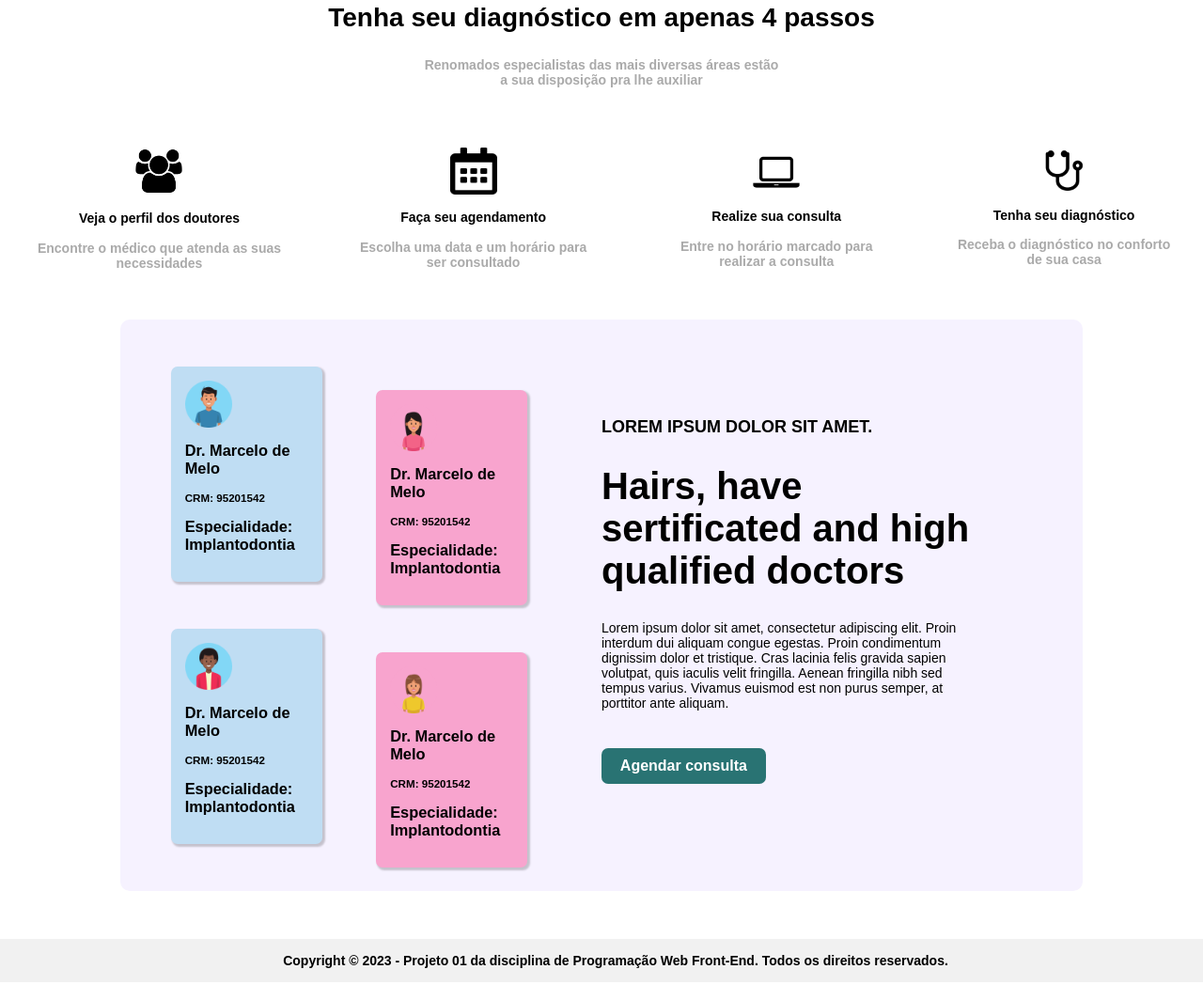
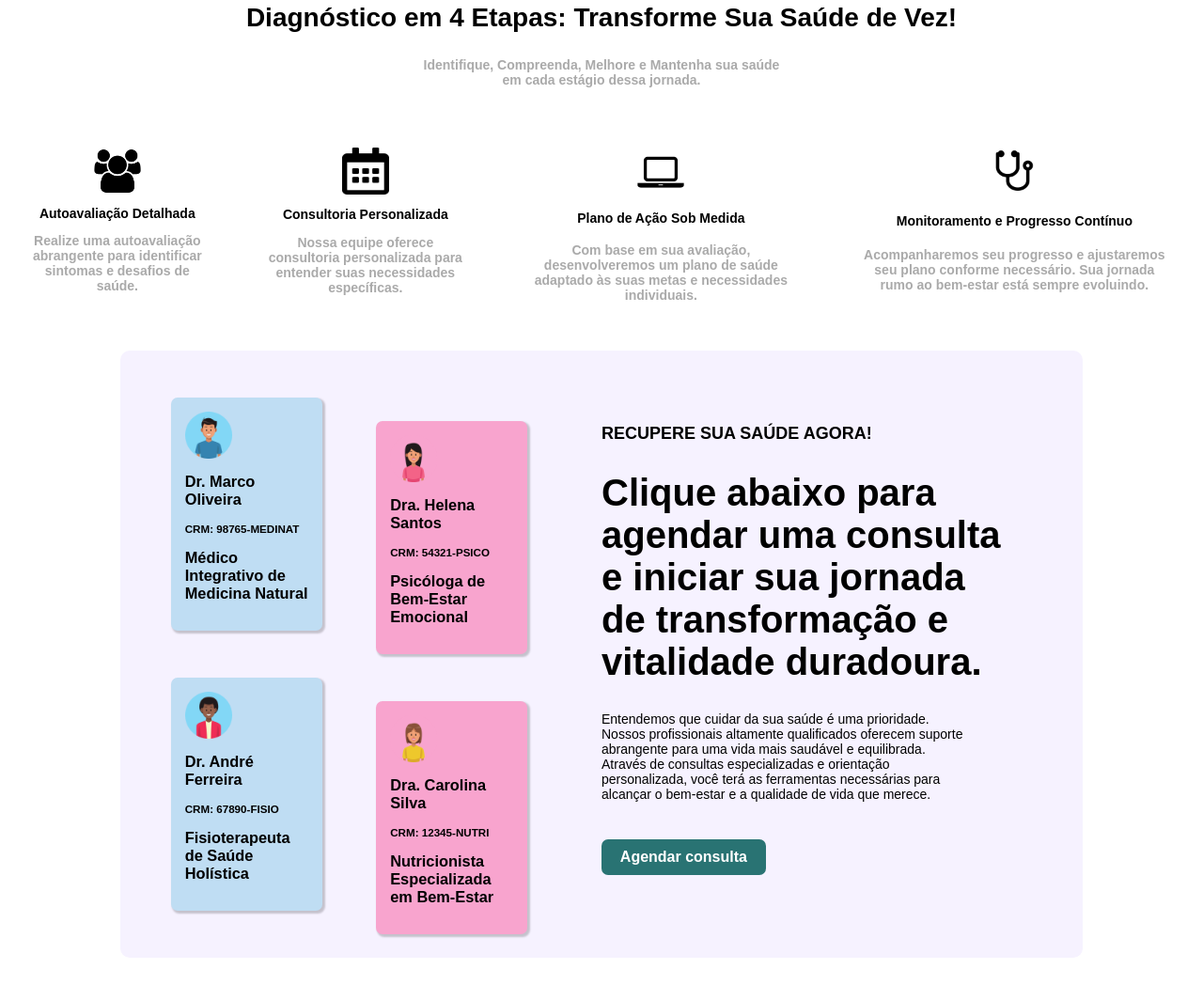
Before and after one commit to bnnx/health-tech, a plain HTML site: page index.html in a window 1280 px wide. Shown: the part 551-1599 px from the top of the page at 94% size. Drawn offline with Linux system fonts and the light colour scheme.

Commit message:
Add files via upload
Modificação dos textos da página.

```diff
--- a/index.html
+++ b/index.html
@@ -53,10 +53,9 @@ Esses elementos devem estar dispostos em duas páginas:
         <div id="area-dobra2">
           <article>
             <h1>
-              We find <strong>best doctors</strong> for your
-              <strong>hair transplant surgery</strong>
+              <strong>Diga Adeus</strong> às Dores Crônicas e Viva sem Limitações!
             </h1>
-            <h5>Lorem ipsum dolor sit amet, consectetur adipiscing elit.</h5>
+            <h5>Descubra a solução natural para uma vida livre de desconforto.</h5>
             <button onclick="location.href='form.html'">
               Agendar consulta
             </button>
@@ -72,33 +71,32 @@ Esses elementos devem estar dispostos em duas páginas:
         </div>
       </div>
       <div id="area-dobra3">
-        <h1 class="steps-title">Tenha seu diagnóstico em apenas 4 passos</h1>
+        <h1 class="steps-title">Diagnóstico em 4 Etapas: Transforme Sua Saúde de Vez!</h1>
         <div class="subtitle-container">
           <p class="subtitle">
-            Renomados especialistas das mais diversas áreas estão a sua
-            disposição pra lhe auxiliar
+            Identifique, Compreenda, Melhore e Mantenha sua saúde em cada estágio dessa jornada.
           </p>
         </div>
         <div class="card-container">
           <div>
             <img src="img/doctors.png" class="image" height="50" width="50" />
-            <p class="card-title">Veja o perfil dos doutores</p>
+            <p class="card-title">Autoavaliação Detalhada</p>
             <p class="card-subtitle">
-              Encontre o médico que atenda as suas necessidades
+              Realize uma autoavaliação abrangente para identificar sintomas e desafios de saúde.
             </p>
           </div>
           <div>
             <img src="img/calendar.png" class="image" height="50" width="50" />
-            <p class="card-title">Faça seu agendamento</p>
+            <p class="card-title">Consultoria Personalizada</p>
             <p class="card-subtitle">
-              Escolha uma data e um horário para ser consultado
+              Nossa equipe oferece consultoria personalizada para entender suas necessidades específicas.
             </p>
           </div>
           <div>
             <img src="img/laptop.png" class="image" height="50" width="50" />
-            <p class="card-title">Realize sua consulta</p>
+            <p class="card-title">Plano de Ação Sob Medida</p>
             <p class="card-subtitle">
-              Entre no horário marcado para realizar a consulta
+              Com base em sua avaliação, desenvolveremos um plano de saúde adaptado às suas metas e necessidades individuais.
             </p>
           </div>
           <div>
@@ -108,9 +106,9 @@ Esses elementos devem estar dispostos em duas páginas:
               height="50"
               width="50"
             />
-            <p class="card-title">Tenha seu diagnóstico</p>
+            <p class="card-title">Monitoramento e Progresso Contínuo</p>
             <p class="card-subtitle">
-              Receba o diagnóstico no conforto de sua casa
+              Acompanharemos seu progresso e ajustaremos seu plano conforme necessário. Sua jornada rumo ao bem-estar está sempre evoluindo.
             </p>
           </div>
         </div>
@@ -125,11 +123,10 @@ Esses elementos devem estar dispostos em duas páginas:
                 width="50px"
                 height="50px"
               />
+              <h3>Dr. Marco Oliveira</h3>
+              <h5>CRM: 98765-MEDINAT</h5>
 
-              <h3>Dr. Marcelo de Melo</h3>
-              <h5>CRM: 95201542</h5>
-
-              <h3>Especialidade: Implantodontia</h3>
+              <h3>Médico Integrativo de Medicina Natural</h3>
             </div>
             <div class="avatar">
               <img
@@ -139,10 +136,10 @@ Esses elementos devem estar dispostos em duas páginas:
                 height="50px"
               />
 
-              <h3>Dr. Marcelo de Melo</h3>
-              <h5>CRM: 95201542</h5>
+              <h3>Dr. André Ferreira</h3>
+              <h5>CRM: 67890-FISIO</h5>
 
-              <h3>Especialidade: Implantodontia</h3>
+              <h3>Fisioterapeuta de Saúde Holística</h3>
             </div>
           </section>
           <section>
@@ -153,11 +150,10 @@ Esses elementos devem estar dispostos em duas páginas:
                 width="50px"
                 height="50px"
               />
+              <h3>Dra. Helena Santos</h3>
+              <h5>CRM: 54321-PSICO</h5>
 
-              <h3>Dr. Marcelo de Melo</h3>
-              <h5>CRM: 95201542</h5>
-
-              <h3>Especialidade: Implantodontia</h3>
+              <h3>Psicóloga de Bem-Estar Emocional</h3>
             </div>
             <div class="avatar-2">
               <img
@@ -167,24 +163,22 @@ Esses elementos devem estar dispostos em duas páginas:
                 height="50px"
               />
 
-              <h3>Dr. Marcelo de Melo</h3>
-              <h5>CRM: 95201542</h5>
+              <h3>Dra. Carolina Silva</h3>
+              <h5>CRM: 12345-NUTRI</h5>
 
-              <h3>Especialidade: Implantodontia</h3>
+              <h3>Nutricionista Especializada em Bem-Estar</h3>
             </div>
           </section>
         </div>
         <div id="area-cta">
-          <h2>Lorem ipsum dolor sit amet.</h2>
+          <h2>Recupere sua Saúde Agora!</h2>
           <h1>
-            <strong>Hairs,</strong> have sertificated and high qualified doctors
+            <strong>Clique abaixo</strong> para agendar uma consulta e iniciar sua jornada de transformação e vitalidade duradoura.
           </h1>
           <h3>
-            Lorem ipsum dolor sit amet, consectetur adipiscing elit. Proin
-            interdum dui aliquam congue egestas. Proin condimentum dignissim
-            dolor et tristique. Cras lacinia felis gravida sapien volutpat, quis
-            iaculis velit fringilla. Aenean fringilla nibh sed tempus varius.
-            Vivamus euismod est non purus semper, at porttitor ante aliquam.
+            Entendemos que cuidar da sua saúde é uma prioridade. Nossos profissionais altamente qualificados oferecem suporte
+            abrangente para uma vida mais saudável e equilibrada. Através de consultas especializadas e orientação personalizada,
+            você terá as ferramentas necessárias para alcançar o bem-estar e a qualidade de vida que merece.
           </h3>
           <button onclick="location.href='form.html'">Agendar consulta</button>
         </div>
```
